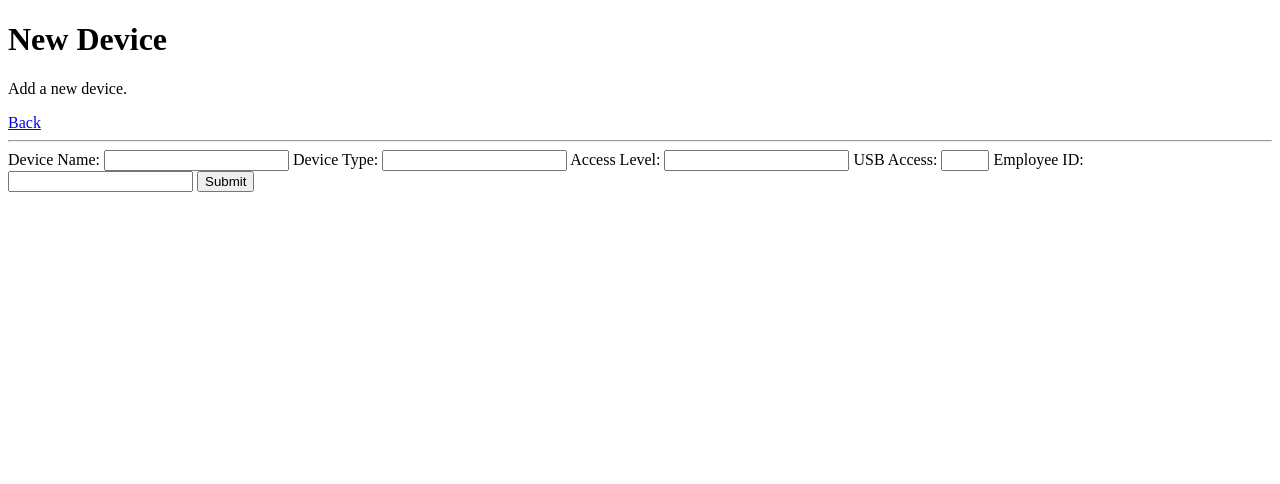
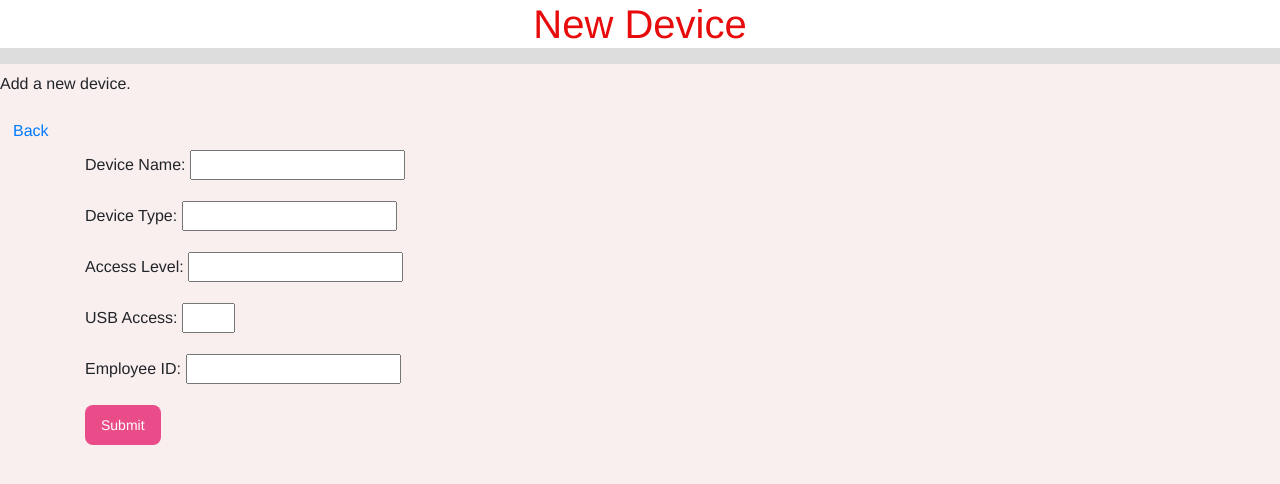
Before and after one commit to HexHeros/IT-Managment, a Flask app: page /new_device in a window 1280 px wide. Shown: the top 484 px of the page. Run offline with Flask 2, Linux system fonts and the light colour scheme; data that the repository does not hold is empty; some libraries are stand-ins or nearby versions.

Commit message:
Update new_device.html

```diff
--- a/templates/new_device.html
+++ b/templates/new_device.html
@@ -1,43 +1,52 @@
+<!--
+  This file uses the link for icons as well as some html/css from bootstrap for the form
+  Date: 5/30/2023
+  Based off:
+  Source URL: https://www.w3schools.com/howto/howto_css_icon_buttons.asp
+              https://epicbootstrap.com/snippets/registration
+-->
 <!DOCTYPE html>
 <html lang="en">
 <head>
+    <link href="https://cdnjs.cloudflare.com/ajax/libs/simple-line-icons/2.4.1/css/simple-line-icons.min.css" rel="stylesheet">
+    <link rel="stylesheet" href="https://maxcdn.bootstrapcdn.com/bootstrap/4.0.0/css/bootstrap.min.css">
+    <link rel="stylesheet" type="text/css" href="{{ url_for('static', filename='css/style.css') }}">
     <meta charset="UTF-8">
     <meta http-equiv="X-UA-Compatible" content="IE=edge">
     <meta name="viewport" content="width=device-width, initial-scale=1.0">
     <title>Hex Heros IT Management</title>
-    <style>
-        table {
-            border-collapse: collapse;
-            width: 100%;
-        }
-
-        table,
-        th,
-        td {
-            border: 1px solid;
-            text-align: center;
-        }
-    </style>
 </head>
 
 <body>
     <h1>New Device</h1>
     <p>Add a new device.</p>
-    <a href="/devices">Back</a>
-    <hr>
-    <form title="new_device" method="post">
+    <a href="/devices" button class="btn"><i class="fa fa-close"></i>Back</a>
+    <br>
+    <div class="container">
+        <form action="/new_device" method="post">
+            <div class="form-group">
                 <label for="device_name">Device Name:</label>
-        <input type="text" id="device_name" name="device_name">
+                <input type="text" id="device_name" name="device_name"><br>
+            </div>
+            <div class="form-group">
                 <label for="type">Device Type:</label>
-        <input type="text" id="type" name="type">
+                <input type="text" id="type" name="type"><br>
+            </div>
+            <div class="form-group">
                 <label for="access_level">Access Level:</label>
-        <input type="number" id="access_level" name="access_level">
+                <input type="number" id="access_level" name="access_level"><br>
+            </div>
+            <div class="form-group">
                 <label for="usb_access">USB Access:</label>
-        <input type="number" min="0" max="1" id="usb_access" name="usb_access">
+                <input type="number" min="0" max="1" id="usb_access" name="usb_access"><br>
+            </div>
+            <div class="form-group">
                 <label for="employee_id">Employee ID:</label>
-        <input type="number" id="employee_id" name="employee_id">
-        <input type="submit" value="Submit"><br>
+                <input type="number" id="employee_id" name="employee_id"><br>
+            </div>
+            <button type="submit" class="button-1" value="Submit">Submit</button>
         </form>
+    </div>
 </body>
 
 </html>
```
Lines whose indentation alone changed are shown as unchanged.
